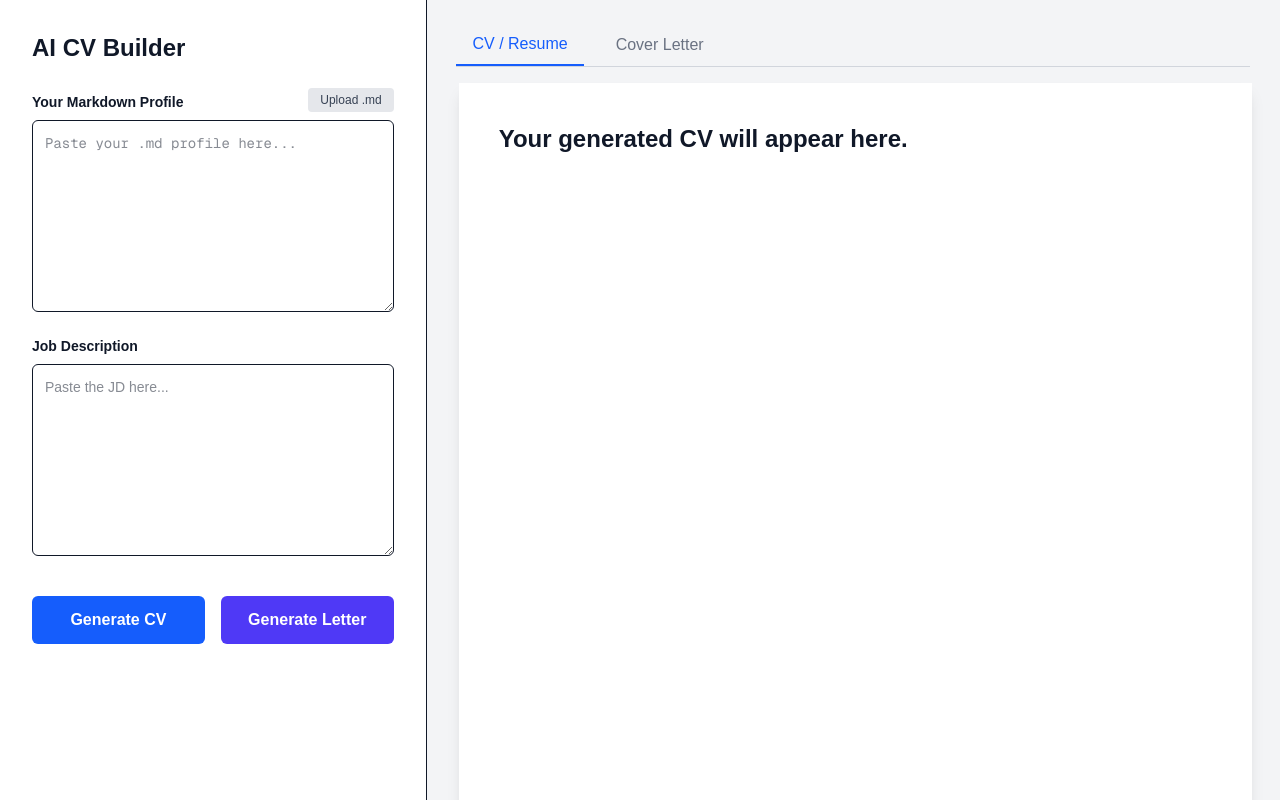
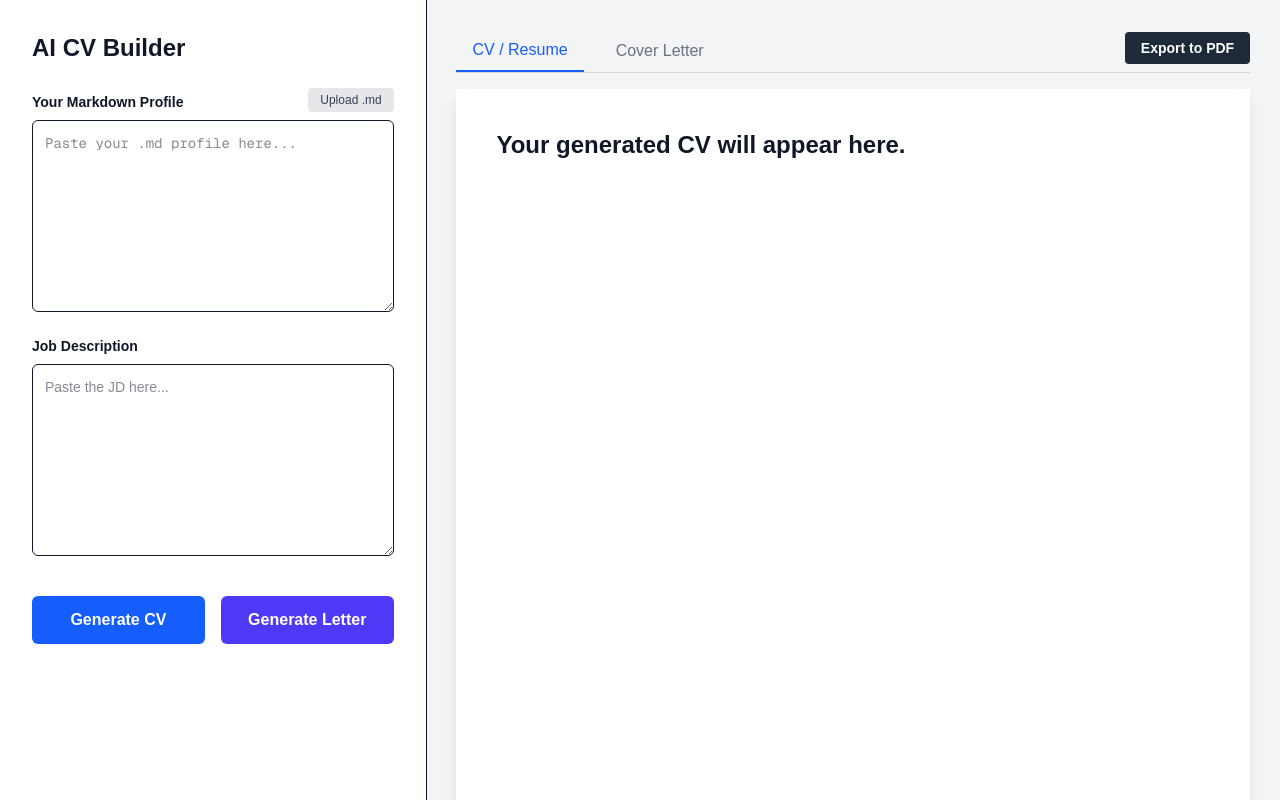
Before and after one commit to Arasuru/JobApps, a Next.js app: page / in a window 1280 px wide. Shown: the top 800 px of the page. Built offline with nearby package versions, Linux system fonts and the light colour scheme.

Commit message:
Add PDF export functionality and update CvEditor styles for printing

```diff
--- a/app/page.tsx
+++ b/app/page.tsx
@@ -1,6 +1,7 @@
 "use client";
 
-import { useState, ChangeEvent } from "react";
+import { useState, ChangeEvent, useRef } from "react";
+import { useReactToPrint } from "react-to-print";
 import CvEditor from "../components/CvEditor";
 
 export default function Home() {
@@ -12,9 +13,17 @@ export default function Home() {
   const [cvHtml, setCvHtml] = useState("<h2 class='text-gray-400 text-center mt-20'>Your generated CV will appear here.</h2>");
   const [coverLetterHtml, setCoverLetterHtml] = useState("<h2 class='text-gray-400 text-center mt-20'>Your generated Cover Letter will appear here.</h2>");
 
-  // Track loading states separately
   const [isLoadingCV, setIsLoadingCV] = useState(false);
   const [isLoadingCL, setIsLoadingCL] = useState(false);
+
+  // --- NEW: Print Setup ---
+  const documentRef = useRef<HTMLDivElement>(null);
+
+  const handleExportPDF = useReactToPrint({
+    contentRef: documentRef, // <-- Updated for v3 API
+    documentTitle: activeTab === 'cv' ? 'Tailored_CV' : 'Cover_Letter',
+  });
+  // ------------------------
 
   const handleFileUpload = (e: ChangeEvent<HTMLInputElement>) => {
     const file = e.target.files?.[0];
@@ -25,9 +34,7 @@ export default function Home() {
     const reader = new FileReader();
     reader.onload = (event) => {
       const content = event.target?.result;
-      if (typeof content === "string") {
-        setProfileMarkdown(content);
-      }
+      if (typeof content === "string") setProfileMarkdown(content);
     };
     reader.readAsText(file);
     e.target.value = '';
@@ -44,7 +51,6 @@ export default function Home() {
       return;
     }
 
-    // Auto-switch to the tab the user just clicked
     setActiveTab(type);
 
     if (type === 'cv') {
@@ -83,7 +89,7 @@ export default function Home() {
     <main className="flex min-h-screen bg-gray-50 text-gray-900">
 
       {/* Left Column: Inputs */}
-      <div className="w-1/3 p-8 border-r bg-white shadow-sm flex flex-col gap-6 overflow-y-auto">
+      <div className="w-1/3 p-8 border-r bg-white shadow-sm flex flex-col gap-6 overflow-y-auto print:hidden">
         <h1 className="text-2xl font-bold">AI CV Builder</h1>
 
         <div className="flex flex-col gap-2">
@@ -120,7 +126,6 @@ export default function Home() {
           />
         </div>
 
-        {/* TWO BUTTONS INSTEAD OF ONE */}
         <div className="flex gap-4 mt-4">
           <button
             onClick={() => handleGenerate('cv')}
@@ -141,10 +146,11 @@ export default function Home() {
       </div>
 
       {/* Right Column: Output / Editor */}
-      <div className="w-2/3 p-8 bg-gray-100 flex flex-col items-center overflow-y-auto">
+      <div className="w-2/3 p-8 bg-gray-100 flex flex-col items-center overflow-y-auto print:bg-white print:p-0 print:w-full">
 
-        {/* Navigation Tabs */}
-        <div className="w-[210mm] flex gap-4 mb-4 border-b border-gray-300">
+        {/* Navigation Tabs & Export Button */}
+        <div className="w-[210mm] flex justify-between items-end mb-4 border-b border-gray-300 print:hidden">
+          <div className="flex gap-4">
             <button
               onClick={() => setActiveTab('cv')}
               className={`pb-2 px-4 font-medium transition-colors ${activeTab === 'cv' ? 'border-b-2 border-blue-600 text-blue-600' : 'text-gray-500 hover:text-gray-700'}`}
@@ -159,8 +165,19 @@ export default function Home() {
             </button>
           </div>
 
-        {/* The Editor */}
+          {/* Export PDF Button */}
+          <button
+            onClick={handleExportPDF}
+            className="mb-2 bg-gray-800 hover:bg-black text-white px-4 py-1.5 rounded text-sm font-semibold transition-colors flex items-center gap-2"
+          >
+            Export to PDF
+          </button>
+        </div>
+
+        {/* The Editor Wrapper (This specific div is what gets captured for the PDF) */}
+        <div ref={documentRef} className="print:w-full">
           <CvEditor content={activeTab === 'cv' ? cvHtml : coverLetterHtml} />
+        </div>
       </div>
 
     </main>
--- a/components/CvEditor.tsx
+++ b/components/CvEditor.tsx
@@ -12,7 +12,7 @@ export default function CvEditor({ content }: { content: string }) {
     content: content,
     editorProps: {
       attributes: {
-        class: 'prose max-w-none focus:outline-none w-[210mm] min-h-[297mm] bg-white shadow-lg p-10 mx-auto',
+        class: 'prose max-w-none focus:outline-none w-[210mm] min-h-[297mm] bg-white shadow-lg p-10 mx-auto print:shadow-none print:p-0 print:m-0',
       },
     },
   })
--- a/package.json
+++ b/package.json
@@ -16,6 +16,7 @@
     "next": "16.1.7",
     "react": "19.2.3",
     "react-dom": "19.2.3",
+    "react-to-print": "^3.3.0",
     "zod": "^4.3.6"
   },
   "devDependencies": {
```
Also changed, not shown: 1 other file (tests, documents, lock files or other folders). Lines whose indentation alone changed are shown as unchanged.
